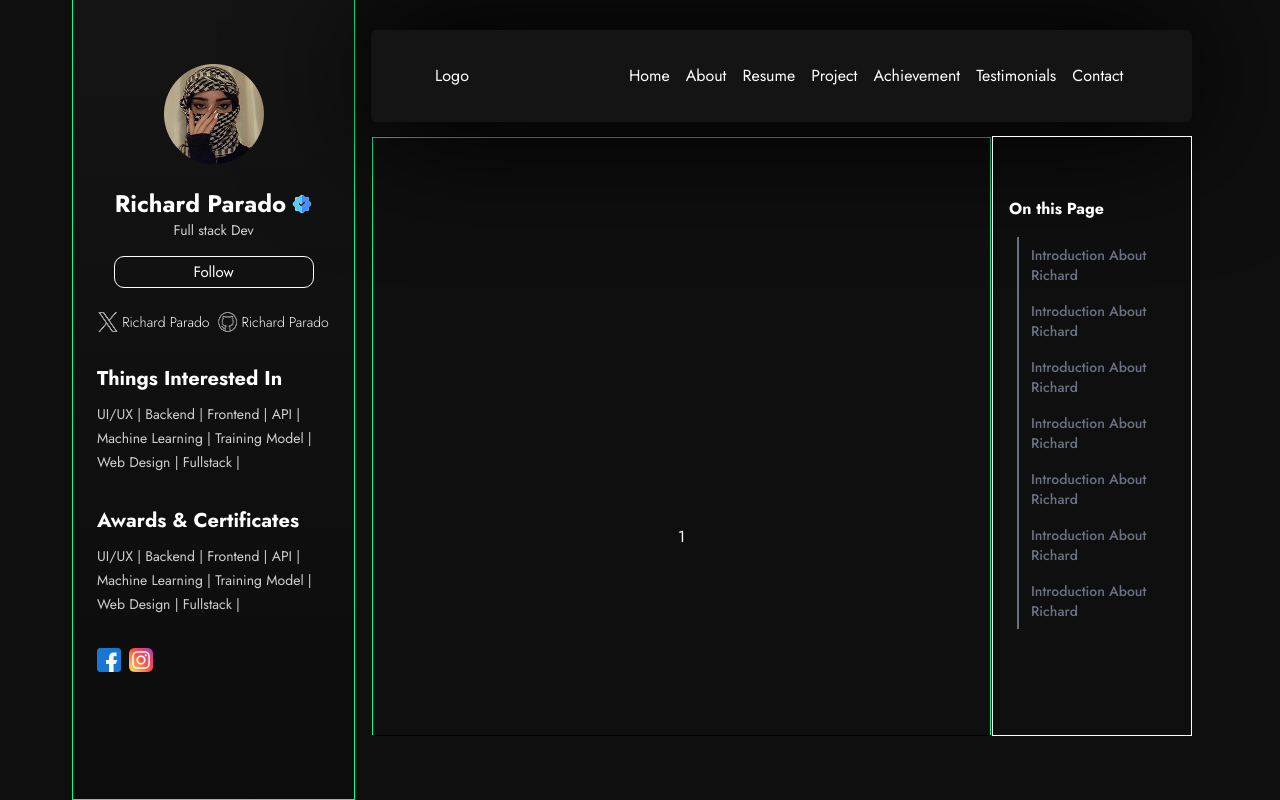
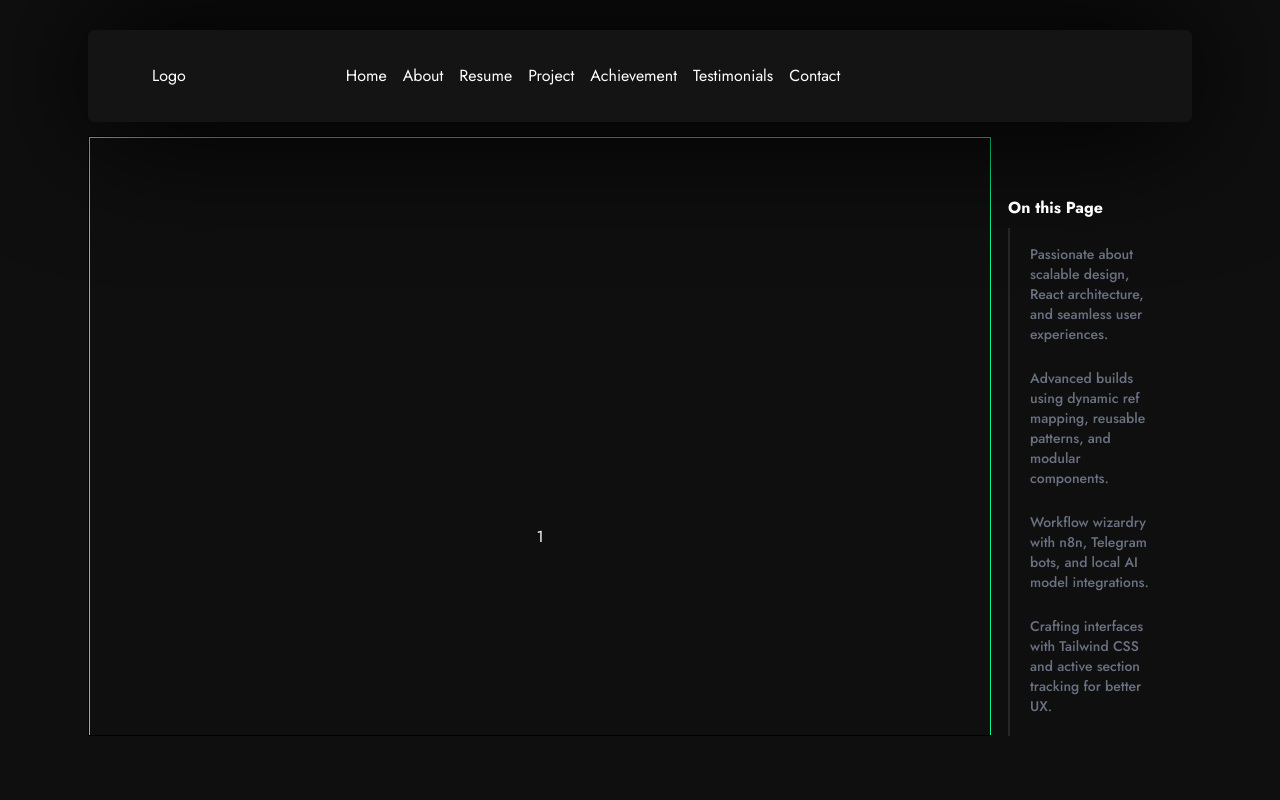
Before and after one commit to RichardPharads/PortfolioV2, a React (Vite) app: page / in a window 1280 px wide. Built offline with nearby package versions, Linux system fonts and the light colour scheme.

Commit message:
dynamic data flow

```diff
--- a/src/App.jsx
+++ b/src/App.jsx
@@ -3,35 +3,22 @@ import Profile from './Components/Aside/Profile'
 import Navbar from './Components/NavBar/Navbar'
 import Main from './Components/Main/Main'
 import Contents from './Components/Aside/Contents'
-import { listContents } from './data/mainContents.js'
-
-const SectionContext = createContext()
-
+import SectionProvider from './Context/SectionContext'
 function App() {
-
-
-  const sectionRef = useRef(
-    listContents.reduce((acc , component) =>{
-      acc[component.id] = useRef()
-      return acc
-    },{})
-  )
 
 
   return (
     <div className='flex h-lvh m-auto px-18'>
-  <Profile />
   <div className='flex flex-col w-full h-full p-4  py-4'>
     <Navbar  />
     <div className='flex flex-1'>
-      <SectionContext.Provider value={{sectionRef}}>
+      <SectionProvider>
         <Main/>
         <Contents/>
-      </SectionContext.Provider>
+      </SectionProvider>
     </div>
   </div>
 </div>
   )
 }
-export const useSection = () => useContext(SectionContext)
 export default App
--- a/src/Components/Aside/ContentButton.jsx
+++ b/src/Components/Aside/ContentButton.jsx
@@ -2,7 +2,7 @@ import React from 'react'
 
 function ContentButton({key, scrollBtn , content}) {
   return (
-    <div className='border-l-2 px-3 py-2 hover:px-6 hover:border-accent hover:text-accent duration-700 font-medium' key={key} onClick={() => scrollBtn() }>{content}</div>
+    <div className='hover:border-l-2 px-3 py-2 hover:bg-accent/10 hover:rounded-md hover:border-accent hover:text-accent duration-700 font-medium' key={key} onClick={() => scrollBtn() }>{content}</div>
   )
 }
 
--- a/src/Components/Aside/Contents.jsx
+++ b/src/Components/Aside/Contents.jsx
@@ -1,9 +1,8 @@
 import React, { createRef, useRef } from 'react'
-import { listContents } from '../../data/mainContents'
-import { useSection } from '../../App'
+import { useSection } from '../../Context/SectionContext'
 import ContentButton from './ContentButton'
 function Contents() {
-  const {sectionRef} = useSection()
+  const {sectionRef , listContents} = useSection()
 
       const scrollBtn = (contentId) => {
       sectionRef.current[contentId]?.current?.scrollIntoView({
@@ -14,11 +13,11 @@ function Contents() {
 
 
 
-    <div className='w-[200px] z-50 border h-[600px] overflow-y-auto'>
+    <div className='w-[200px] z-50  h-[600px] overflow-y-auto custom-scrollbar'>
       <div className=' h-full rounded-lg pt-15 p-4 font-bold '>
         <h2>On this Page</h2>
 
-        <ul className='mt-2 cursor-pointer text-sm font-light text-gray-500 p-2 '>
+        <ul className='mt-2 cursor-pointer text-sm font-light text-gray-500 p-2  border-l-2 border-white/10 grid gap-2'>
           {
             listContents.map((content , index) => (
 
--- a/src/Components/Main/Main.jsx
+++ b/src/Components/Main/Main.jsx
@@ -1,12 +1,11 @@
 import React from 'react'
 import {motion , useScroll} from 'motion/react'
-import {listContents} from '../../data/mainContents.js'
-import { useSection } from '../../App.jsx'
+import { useSection } from "../../Context/SectionContext.jsx"
 
 
 
 function Main() {
-  const {sectionRef} = useSection()
+  const {sectionRef , listContents} = useSection()
   return (
     <div className='flex-1 z-0  scroll-auto'>
 
--- /dev/null
+++ b/src/Context/SectionContext.jsx
@@ -0,0 +1,22 @@
+import React, {createContext , useContext , useRef} from 'react'
+import { listContents } from "../data/mainContents"
+const SectionContextAPI = createContext()
+
+function SectionProvider({children ,}) {
+
+      const sectionRef = useRef(
+        listContents.reduce((acc , component) =>{
+          acc[component.id] = useRef()
+          return acc
+        },{})
+      )
+
+  return (
+     <SectionContextAPI.Provider value={{sectionRef ,  listContents}}>
+            {children}
+    </SectionContextAPI.Provider>
+  )
+}
+export const useSection = () => useContext(SectionContextAPI)
+
+export default SectionProvider
--- a/src/data/mainContents.js
+++ b/src/data/mainContents.js
@@ -1,62 +1,50 @@
-
 export const listContents = [
-  { id: 1,
-      name: "richard",
-      lastname: "parado",
-      title: "this is About page",
-      contents: "Introduction About Richard",
-      button: "You clicked richard",
+  {
+    id: 1,
+    name: "Richard",
+    lastname: "Parado",
+    title: "About Me",
+    contents: "Passionate about scalable design, React architecture, and seamless user experiences.",
+    button: "Explore My Story",
   },
-   { id: 2,
-      name: "richard",
-      lastname: "parado",
-      title: "this is About page",
-      contents: "Introduction About Richard",
-      button: "You clicked richard",
-    },
-   { id: 3,
-      name: "richard",
-      lastname: "parado",
-      title: "this is About page",
-      contents: "Introduction About Richard",
-      button: "You clicked richard",
-    }
-  ,
-   { id: 4,
-      name: "richard",
-      lastname: "parado",
-      title: "this is About page",
-      contents: "Introduction About Richard",
-      button: "You clicked richard",
-
-
-  }
-  ,
-   { id: 5,
-      name: "richard",
-      lastname: "parado",
-      title: "this is About page",
-      contents: "Introduction About Richard",
-      button: "You clicked richard",
-
-  }
-  ,
-   { id: 6,
-      name: "richard",
-      lastname: "parado",
-      title: "this is About page",
-      contents: "Introduction About Richard",
-      button: "You clicked richard",
-  }
-  ,
-   { id: 7,
-      name: "richard",
-      lastname: "parado",
-      title: "this is About page",
-      contents: "Introduction About Richard",
-      button: "You clicked richard",
-  }
-
-
-
+  {
+    id: 2,
+    name: "Richard",
+    lastname: "Parado",
+    title: "React Projects",
+    contents: "Advanced builds using dynamic ref mapping, reusable patterns, and modular components.",
+    button: "View React Work",
+  },
+  {
+    id: 3,
+    name: "Richard",
+    lastname: "Parado",
+    title: "Automation & AI",
+    contents: "Workflow wizardry with n8n, Telegram bots, and local AI model integrations.",
+    button: "See My Automations",
+  },
+  {
+    id: 4,
+    name: "Richard",
+    lastname: "Parado",
+    title: "UI & Accessibility",
+    contents: "Crafting interfaces with Tailwind CSS and active section tracking for better UX.",
+    button: "Check UX Features",
+  },
+  {
+    id: 5,
+    name: "Richard",
+    lastname: "Parado",
+    title: "Docker Deployment",
+    contents: "Containerized apps and automated pipelines to streamline development flows.",
+    button: "Explore Docker Setup",
+  },
+  {
+    id: 6,
+    name: "Richard",
+    lastname: "Parado",
+    title: "Contact Me",
+    contents: "Interested in collaboration or feedback? Let’s connect and build something great.",
+    button: "Let's Talk",
+  },
 ]
--- a/src/index.css
+++ b/src/index.css
@@ -28,3 +28,23 @@ body{
 .scrollbar-hidden {
   scrollbar-width: none;
 }
+
+/* Your global CSS or specific component stylesheet */
+.custom-scrollbar::-webkit-scrollbar {
+  width: 8px;
+}
+
+.custom-scrollbar::-webkit-scrollbar-track {
+  background: transparent;
+}
+
+.custom-scrollbar::-webkit-scrollbar-thumb {
+  background-color: #004214;
+  border-radius: 10px;
+  border: 2px solid transparent;
+  background-clip: content-box;
+}
+
+.custom-scrollbar::-webkit-scrollbar-thumb:hover {
+  background-color: #00fd54;
+}
```
